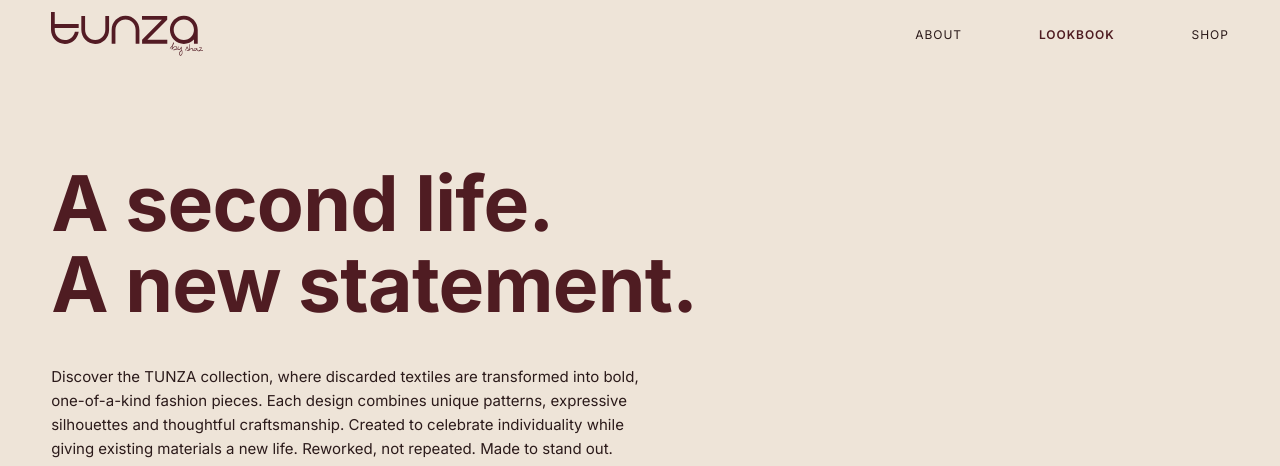
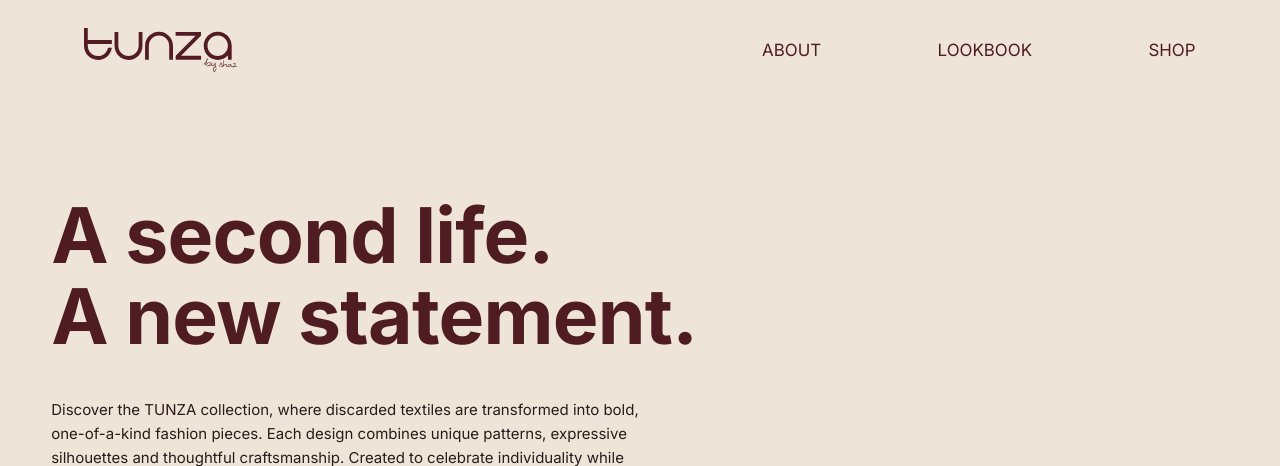
Before and after one commit to DPD-2026/Tunza, a Spring Boot app: page /lookbook.html in a window 1280 px wide. Shown: the top 466 px of the page. Run offline with Spring Boot 4, Linux system fonts and the light colour scheme; some libraries are stand-ins or nearby versions.

Commit message:
Keep the menu beside the logo and match the navbar to the design
The menu could wrap under the logo on Lookbook and Shop, where the bold
current-page link made it wider. The navbar now stays on one line at every
width, with the design's size, colour and spacing and no bold link.

Co-Authored-By: Claude Opus 5.5 <noreply@anthropic.com>

```diff
--- a/src/main/resources/static/about.html
+++ b/src/main/resources/static/about.html
@@ -7,7 +7,7 @@
   <link rel="preconnect" href="https://fonts.googleapis.com">
   <link rel="preconnect" href="https://fonts.gstatic.com" crossorigin>
   <link href="https://fonts.googleapis.com/css2?family=Inter:wght@400;500;600;700&display=swap" rel="stylesheet">
-  <link rel="stylesheet" href="css/tunza.css?v=10">
+  <link rel="stylesheet" href="css/tunza.css?v=11">
 </head>
 <body>
 <div class="tz-page">
--- a/src/main/resources/static/css/tunza.css
+++ b/src/main/resources/static/css/tunza.css
@@ -34,19 +34,22 @@ a:hover { color: var(--tz-wine); }
   background: var(--tz-bg);
   box-shadow: 0 0 0 100vmax var(--tz-bg);
   clip-path: inset(0 -100vmax);
-  max-width: 1440px; margin: 0 auto;
-  padding: 12px var(--tz-gutter);
-  display: flex; flex-wrap: wrap; align-items: center; justify-content: space-between; gap: 8px 16px;
+  max-width: 1512px; margin: 0 auto; box-sizing: border-box;
+  /* As in the design: logo 99px from the left, menu ending 100px from the right */
+  padding: clamp(10px, 2.2vw, 32px) clamp(16px, 6.6vw, 100px);
+  /* Logo and menu always stay on one line, the menu to the right of the logo */
+  display: flex; flex-wrap: nowrap; align-items: center; justify-content: space-between; gap: 12px;
 }
-.tz-header__logo { display: inline-block; line-height: 0; }
-.tz-header__logo img { height: clamp(34px, 3.4vw, 50px); width: auto; display: block; }
+.tz-header__logo { display: inline-block; line-height: 0; flex: none; }
+.tz-header__logo img { height: clamp(28px, 3.4vw, 50px); width: auto; display: block; }
 .tz-nav {
-  display: flex; flex-wrap: wrap; gap: 0 clamp(20px, 6vw, 96px);
-  font-size: 12px; letter-spacing: 0.08em; text-transform: uppercase;
+  display: flex; flex-wrap: nowrap; white-space: nowrap;
+  gap: 0 clamp(12px, 9.1vw, 138px);
+  font-size: clamp(12px, 1.32vw, 20px); text-transform: uppercase;
 }
 /* Each menu link is at least 44px tall so it's easy to tap on a phone */
-.tz-nav a { display: inline-flex; align-items: center; min-height: 44px; }
-.tz-nav a[aria-current="page"] { color: var(--tz-wine); font-weight: 600; }
+.tz-nav a { display: inline-flex; align-items: center; min-height: 44px; color: var(--tz-wine); }
+/* The current page is marked for screen readers only; the design shows all links the same */
 
 /* ---------- Footer ---------- */
 /* Laid out as in the design: name and email, the handwritten phone number rising
@@ -251,6 +254,7 @@ a:hover { color: var(--tz-wine); }
    Body text is kept at 12px so it stays readable. */
 @media (max-width: 760px) {
   /* Shared */
+  .tz-nav { gap: 0 max(12px, 4vw); }
   .tz-heading { font-size: max(20px, 5.5vw); }
   .tz-prose, .shop-product__details, .lookbook-intro__text { font-size: 12px; line-height: 1.5; }
   .tz-prose { gap: 8px; }
--- a/src/main/resources/static/index.html
+++ b/src/main/resources/static/index.html
@@ -7,7 +7,7 @@
   <link rel="preconnect" href="https://fonts.googleapis.com">
   <link rel="preconnect" href="https://fonts.gstatic.com" crossorigin>
   <link href="https://fonts.googleapis.com/css2?family=Inter:wght@400;500;600;700&display=swap" rel="stylesheet">
-  <link rel="stylesheet" href="css/tunza.css?v=10">
+  <link rel="stylesheet" href="css/tunza.css?v=11">
 </head>
 <body>
 <div class="tz-page">
--- a/src/main/resources/static/lookbook.html
+++ b/src/main/resources/static/lookbook.html
@@ -7,7 +7,7 @@
   <link rel="preconnect" href="https://fonts.googleapis.com">
   <link rel="preconnect" href="https://fonts.gstatic.com" crossorigin>
   <link href="https://fonts.googleapis.com/css2?family=Inter:wght@400;500;600;700&display=swap" rel="stylesheet">
-  <link rel="stylesheet" href="css/tunza.css?v=10">
+  <link rel="stylesheet" href="css/tunza.css?v=11">
 </head>
 <body>
 <div class="tz-page">
--- a/src/main/resources/static/shop.html
+++ b/src/main/resources/static/shop.html
@@ -7,7 +7,7 @@
   <link rel="preconnect" href="https://fonts.googleapis.com">
   <link rel="preconnect" href="https://fonts.gstatic.com" crossorigin>
   <link href="https://fonts.googleapis.com/css2?family=Inter:wght@400;500;600;700&display=swap" rel="stylesheet">
-  <link rel="stylesheet" href="css/tunza.css?v=10">
+  <link rel="stylesheet" href="css/tunza.css?v=11">
 </head>
 <body>
 <div class="tz-page">
```
